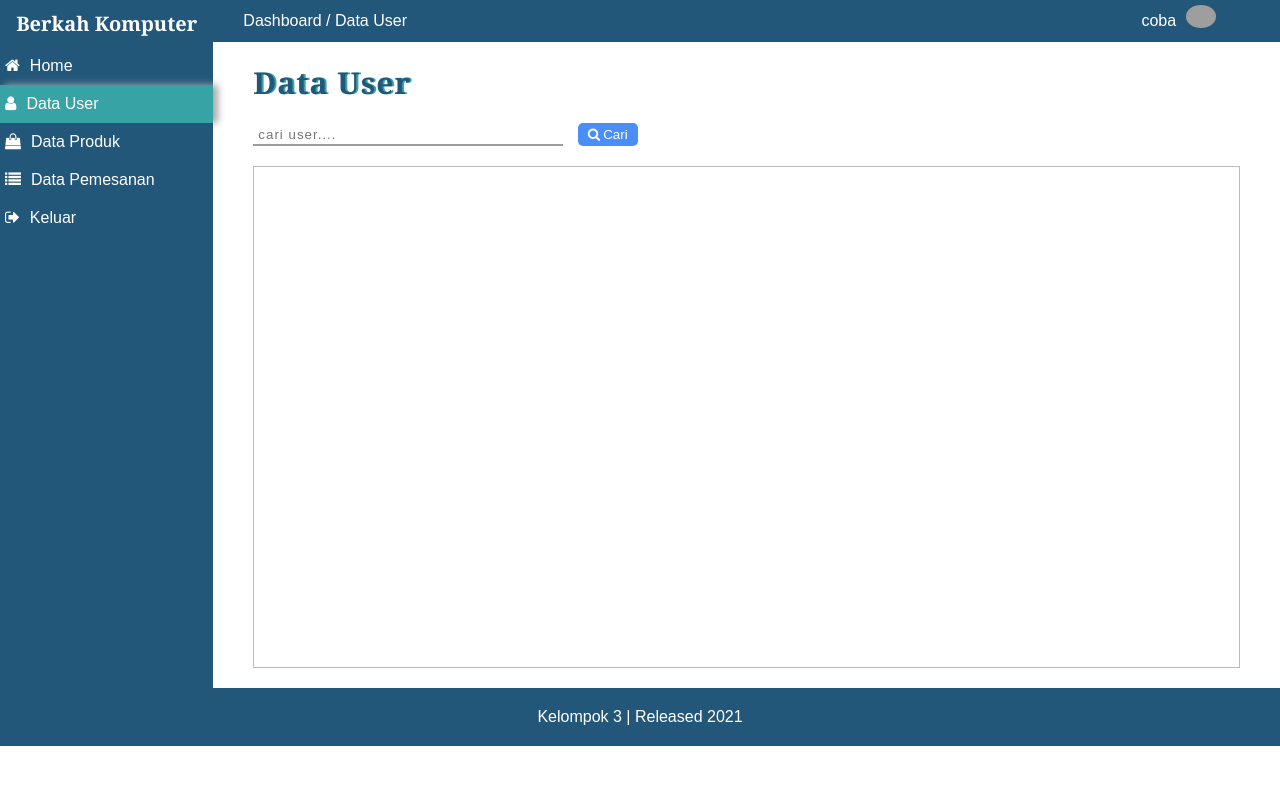
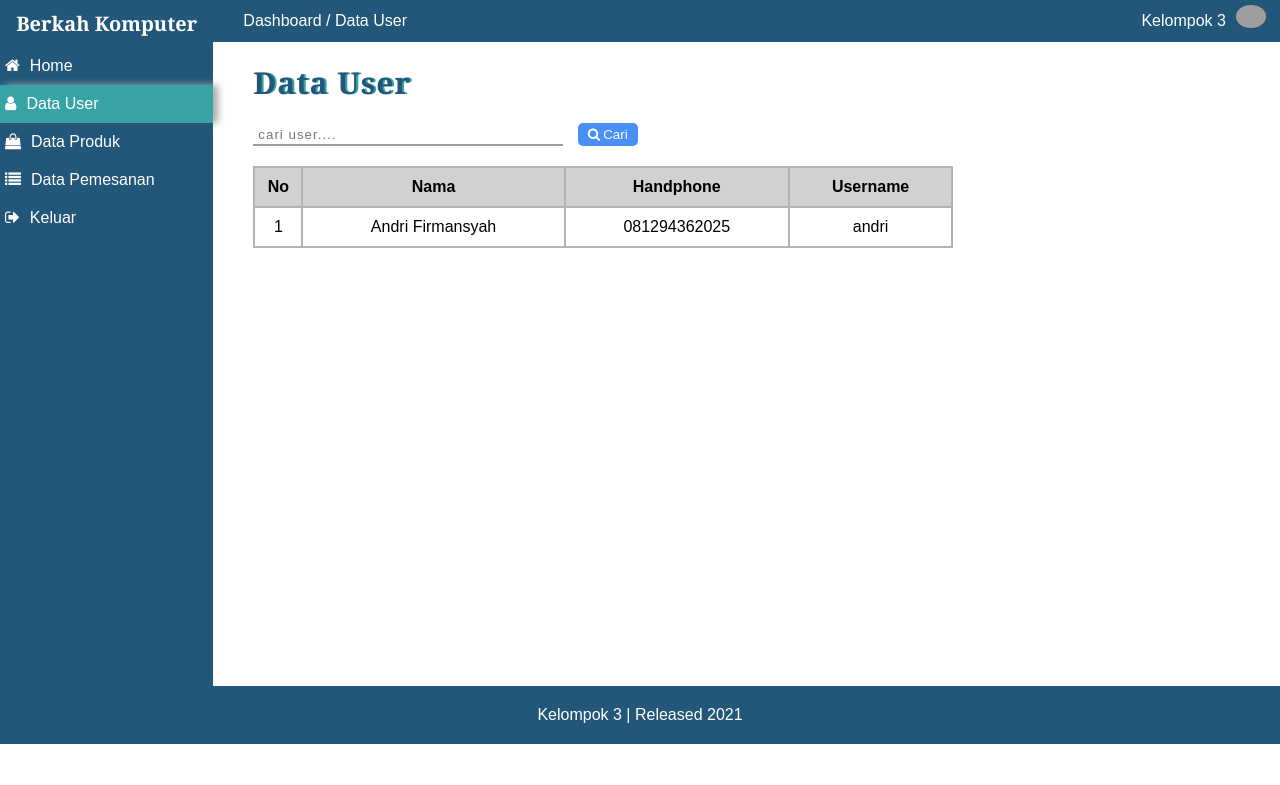
Before and after one commit to ichsanrazan/BerkahKomputer, a PHP site: page /admin/user.php in a window 1280 px wide. Shown: the top 785 px of the page. Run offline with PHP 8.4, Linux system fonts and the light colour scheme; the visitor is signed in with stand-in values (Sample User, id 1); data comes from the database, SQL or seed files in the repository; some libraries are stand-ins or nearby versions; grey boxes are pictures that could not be loaded.

Commit message:
Commit base on instruction

```diff
--- a/Berkah Komputer/admin/css/user.css
+++ b/Berkah Komputer/admin/css/user.css
@@ -139,7 +139,23 @@
 .pembungkus .pembungkus-konten .konten .tabel {
   margin-top: 10px;
   height: 500px;
-  border: 1px solid #bbb;
+  overflow-y: scroll;
+}
+
+.pembungkus .pembungkus-konten .konten .tabel table {
+  width: 700px;
+  border-collapse: collapse;
+}
+
+.pembungkus .pembungkus-konten .konten .tabel table tr th,
+.pembungkus .pembungkus-konten .konten .tabel table tr td {
+  border: 2px solid #b3b3b3;
+  padding: 10px 0;
+  text-align: center;
+}
+
+.pembungkus .pembungkus-konten .konten .tabel table tr:nth-child(odd) {
+  background-color: #d1d1d1;
 }
 
 footer {
--- a/Berkah Komputer/admin/home.php
+++ b/Berkah Komputer/admin/home.php
@@ -37,7 +37,7 @@ if(!isset($_SESSION["admin"])){
         <div class="navbar">
           <p class="nav">Dashboard / Home</p>
           <div class="profile">
-            <p>coba</p>
+            <p>Kelompok 3</p>
             <img src="css/img/admin.png" alt="profile" />
           </div>
         </div>
--- a/Berkah Komputer/admin/pemesanan.php
+++ b/Berkah Komputer/admin/pemesanan.php
@@ -37,7 +37,7 @@ if(!isset($_SESSION["admin"])){
         <div class="navbar">
           <p class="nav">Dashboard / Data Pemesanan</p>
           <div class="profile">
-            <p><?php echo "coba"; ?></p>
+            <p>Kelompok 3</p>
             <img src="css/img/admin.png" alt="profile" />
           </div>
         </div>
--- a/Berkah Komputer/admin/user.php
+++ b/Berkah Komputer/admin/user.php
@@ -1,5 +1,6 @@
 <?php
 session_start();
+require_once "../database/db.php";
 // cek session admin
 if(!isset($_SESSION["admin"])){
   header("location:login.php");
@@ -37,7 +38,7 @@ if(!isset($_SESSION["admin"])){
         <div class="navbar">
           <p class="nav">Dashboard / Data User</p>
           <div class="profile">
-            <p><?php echo "coba"; ?></p>
+            <p>Kelompok 3</p>
             <img src="css/img/admin.png" alt="profile" />
           </div>
         </div>
@@ -48,6 +49,27 @@ if(!isset($_SESSION["admin"])){
             <button type="submit" name="cari"><i class="fa fa-search"></i><span>Cari</span></button>
           </form>
           <div class="tabel">
+            <table>
+              <tr>
+                <th>No</th>
+                <th>Nama</th>
+                <th>Handphone</th>
+                <th>Username</th>
+              </tr>
+              <?php
+                $nomor = 1;
+                $allUser = $db->query("SELECT*FROM user");
+                while($user = $allUser->fetch_assoc()):
+              ?>
+              <tr>
+                <td><?php echo $nomor;?></td>
+                <td><?php echo $user["nama"];?></td>
+                <td><?php echo $user["handphone"];?></td>
+                <td><?php echo $user["username"];?></td>
+              </tr>
+              <?php $nomor++;?>
+              <?php endwhile;?>
+            </table>
           </div>
         </div>
       </div>
--- a/Berkah Komputer/admin/user.scss
+++ b/Berkah Komputer/admin/user.scss
@@ -118,7 +118,22 @@ $secondary: #38a3a5;
       .tabel {
         margin-top: 10px;
         height: 500px;
-        border: 1px solid #bbb;
+        overflow-y: scroll;
+        table {
+          width: 700px;
+          border-collapse: collapse;
+          tr {
+            th,
+            td {
+              border: 2px solid rgb(179, 179, 179);
+              padding: 10px 0;
+              text-align: center;
+            }
+            &:nth-child(odd) {
+              background-color: rgb(209, 209, 209);
+            }
+          }
+        }
       }
     }
   }
--- a/Berkah Komputer/user/cart.php
+++ b/Berkah Komputer/user/cart.php
@@ -9,7 +9,7 @@ if(isset($_SESSION["keranjang"][$id])){
     $_SESSION["keranjang"][$id] = 1;
 }
 
-echo "<script>alert('barang ditambahkan kedalam keranjang')</script>";
-echo "<script>document.location.href='detail.php'</script>"
+header("location:detail.php");
+exit;
 
 ?>
--- a/Berkah Komputer/user/detail.php
+++ b/Berkah Komputer/user/detail.php
@@ -166,7 +166,7 @@ require_once "../database/db.php";
                 <td><center><?php echo number_format($val); ?></center></td>
                 <td><center><?php echo number_format($data["harga"]); ?></center></td>
                 <td><center><?php echo number_format($jumlah_harga); ?></center></td>
-                <td><a href="" class="btn btn-xs btn-danger">Hapus</a></center></td>
+                <td><center><a href="cart.php?uniq=<?php echo $data['id_barang'];?>" class="btn btn-xs btn-primary" style="margin-right:5px;">Tambah</a><a href="deleteCart.php?uniq=<?php echo $data['id_barang'];?>" class="btn btn-xs btn-danger">Hapus</a></center></td>
                 </tr>
                 <?php
                     $nomor++;}
--- a/Berkah Komputer/user/guestbook.txt
+++ b/Berkah Komputer/user/guestbook.txt
@@ -3,4 +3,4 @@ Sabtu|13/12/2014|Niqo Bio Haqqul Yaqin|niqoromance@yahoo.co.id|Keren.. Lanjutkan
 Sabtu|13/12/2014|NiqoWeb Cikarang|hakko@niqoweb.com|Wah sudah hampir selesai yaa, lanjutkan.. semangat.. ganbatte.. kudasai..
 Sabtu|13/12/2014|Erni Suherni|blabla@example.com|Wah sudah jadi ya.. lanjutkan..
 Senin|08/11/2021|Andri Firmansyah|firmansyahandri.9500@gmail.com|haiii
-Selasa|09/11/2021|Ichsan|ichsanrazan3@gmail.com|Mantap!!
+Senin|15/11/2021|Ichsan|ichsanrazan3@gmail.com|Mantappu Jiwa
```
Also changed, not shown: Berkah Komputer/admin/css/login.css (+9 -0 lines), Berkah Komputer/admin/hapus.php (deleted, +0 -14 lines), Berkah Komputer/admin/login.php (+6 -4 lines), Berkah Komputer/admin/login.scss (+8 -0 lines), Berkah Komputer/admin/produk.php (+3 -7 lines), Berkah Komputer/note pembaruan.txt (added, +13 -0 lines), Berkah Komputer/user/checkout.php (+15 -41 lines), Berkah Komputer/user/deleteCart.php (added, +8 -0 lines), Berkah Komputer/user/login.php (+7 -6 lines), Berkah Komputer/user/logout.php (+2 -5 lines), 2 other files.
